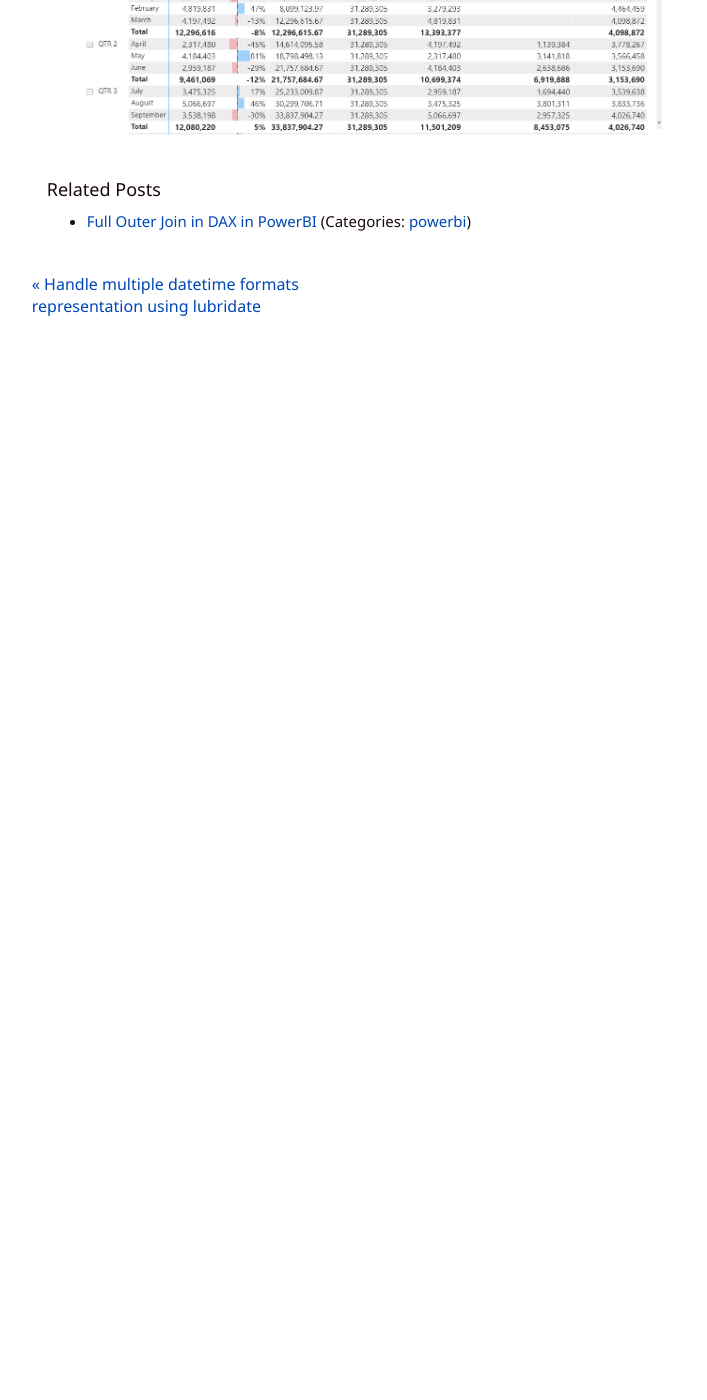
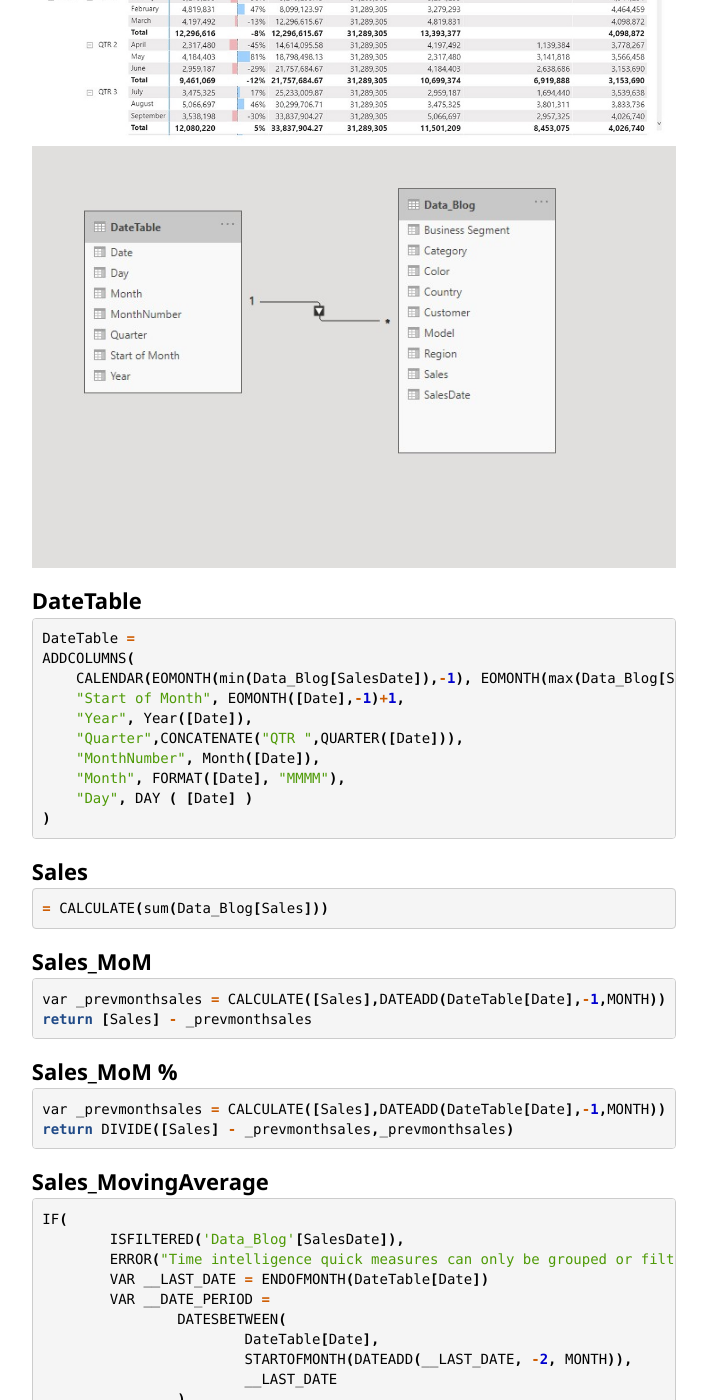
Before and after one commit to aakashkh/data-patterns, a Jekyll site: the page built from _posts/powerbi/2020-11-01-Time-Intelligence-PowerBI.md, in a window 1280 px wide and 1400 px high, scrolled down 554 px. Shown: the whole window, without its empty margins (286-993 px from the left). Built offline with Jekyll 4.4.1, drawn with Linux system fonts in a browser that asks for light colours; nearby versions of some CDN libraries; comment, search, counter and statistics services are not loaded; before the commit the page ends 900 px from its top, so only the background shows below that; some of the changed text lies outside the part shown.

Commit message:
Powerbi - time intelligence - done

````diff
--- a/_posts/powerbi/2020-11-01-Time-Intelligence-PowerBI.md
+++ b/_posts/powerbi/2020-11-01-Time-Intelligence-PowerBI.md
@@ -2,7 +2,7 @@
 layout : post
 title : Time Intelligence in PowerBI
 categories: [powerbi]
-tags: [Power BI, DAX, Time]
+tags: [Power BI, DAX, Time, DateTable, Parallel Period, Moving Average, Running Total, Cumulative Sum, Same Period, Last Year, TotalYTD, TotalQTD]
 ---
 
 ---
@@ -14,3 +14,84 @@ Data Analysis Expressions (DAX) includes [time-intelligence functions](https://d
 
 ![Time Intelligence in PowerBI](/static/img/posts/powerbi/2020-11-01-Time-Intelligence-PowerBI/time_intelligence.jpg "Time Intelligence in PowerBI")
 <!--break-->
+![Time Intelligence in PowerBI](/static/img/posts/powerbi/2020-11-01-Time-Intelligence-PowerBI/model.jpg "Time Intelligence in PowerBI")
+
+### DateTable
+
+```python
+DateTable =
+ADDCOLUMNS(
+    CALENDAR(EOMONTH(min(Data_Blog[SalesDate]),-1), EOMONTH(max(Data_Blog[SalesDate]),3)),
+    "Start of Month", EOMONTH([Date],-1)+1,
+    "Year", Year([Date]),
+    "Quarter",CONCATENATE("QTR ",QUARTER([Date])),
+    "MonthNumber", Month([Date]),
+    "Month", FORMAT([Date], "MMMM"),
+    "Day", DAY ( [Date] )
+)
+```
+### Sales
+```python
+= CALCULATE(sum(Data_Blog[Sales]))
+```
+
+### Sales_MoM
+```python
+var _prevmonthsales = CALCULATE([Sales],DATEADD(DateTable[Date],-1,MONTH))
+return [Sales] - _prevmonthsales
+```
+
+### Sales_MoM %
+```python
+var _prevmonthsales = CALCULATE([Sales],DATEADD(DateTable[Date],-1,MONTH))
+return DIVIDE([Sales] - _prevmonthsales,_prevmonthsales)
+```
+
+### Sales_MovingAverage
+```python
+IF(
+	ISFILTERED('Data_Blog'[SalesDate]),
+	ERROR("Time intelligence quick measures can only be grouped or filtered by the Power BI-provided date hierarchy or primary date column."),
+	VAR __LAST_DATE = ENDOFMONTH(DateTable[Date])
+	VAR __DATE_PERIOD =
+		DATESBETWEEN(
+			DateTable[Date],
+			STARTOFMONTH(DATEADD(__LAST_DATE, -2, MONTH)),
+			__LAST_DATE
+		)
+	RETURN
+		AVERAGEX(
+			CALCULATETABLE(
+				SUMMARIZE(
+					VALUES('Data_Blog'),
+					DateTable[Year],
+					DateTable[Quarter] ,
+					DateTable[MonthNumber],
+					DateTable[Month]
+				),
+				__DATE_PERIOD
+			),
+			CALCULATE(SUM('Data_Blog'[Sales]), ALL(DateTable[Date]))
+		)
+)
+```
+### Sales_PreviousMonth
+```python
+= CALCULATE([Sales],PARALLELPERIOD(DateTable[Date],-1,MONTH))
+```
+### Sales_PreviousYear
+```python
+= CALCULATE([Sales],PREVIOUSYEAR(DateTable[Date]))
+```
+### Sales_QTD
+```python
+= TOTALQTD([Sales],DateTable[Date])
+```
+### Sales_SamePeriodLastYear
+```python
+= CALCULATE([Sales],SAMEPERIODLASTYEAR(DateTable[Date]))
+```
+### Sales_YTD
+```python
+= TOTALYTD([Sales],'DateTable'[Date])
+```
````
Also changed, not shown: static/img/posts/powerbi/2020-11-01-Time-Intelligence-PowerBI/model.jpg (added), static/img/posts/powerbi/2020-11-01-Time-Intelligence-PowerBI/time_intelligence.jpg.
